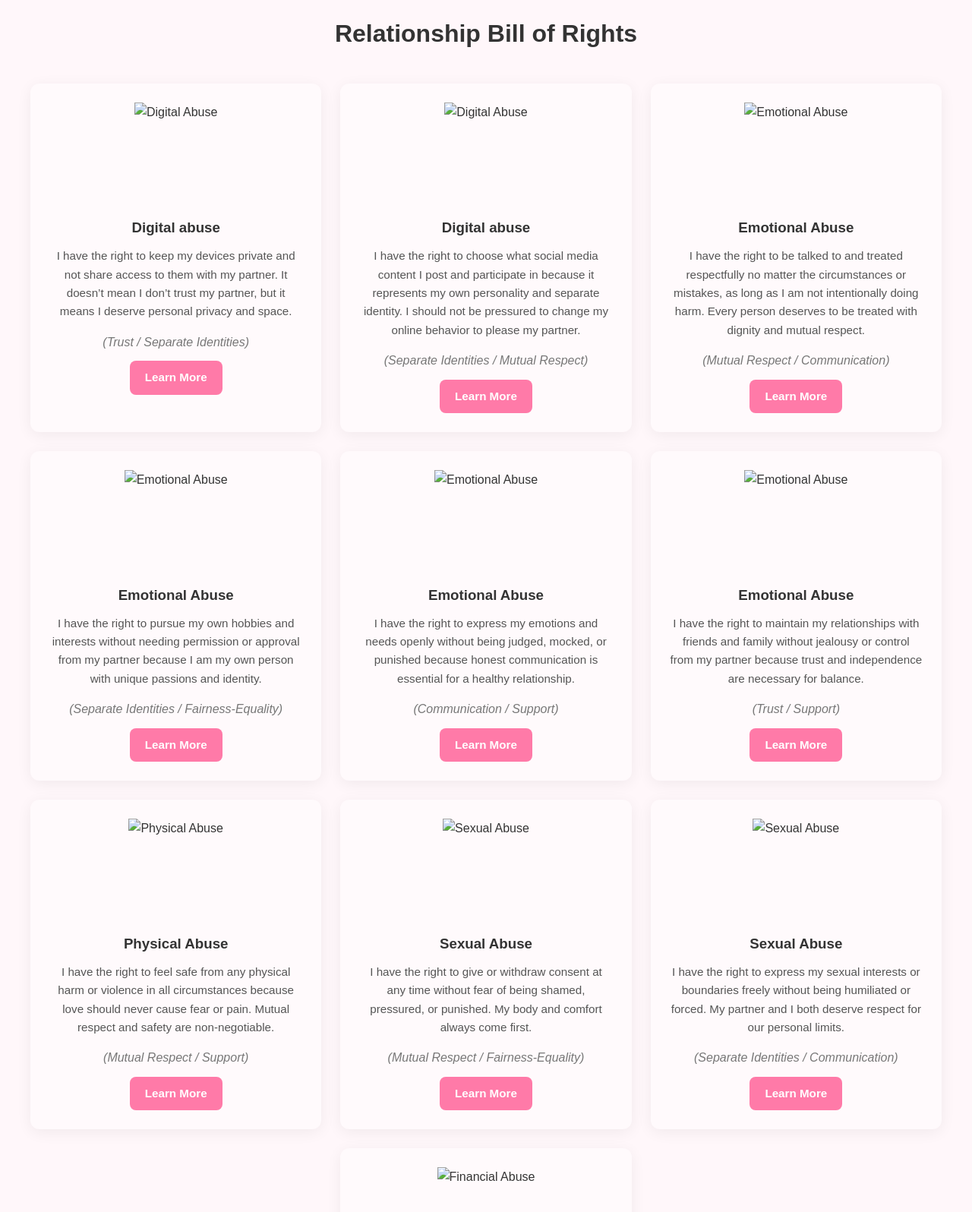
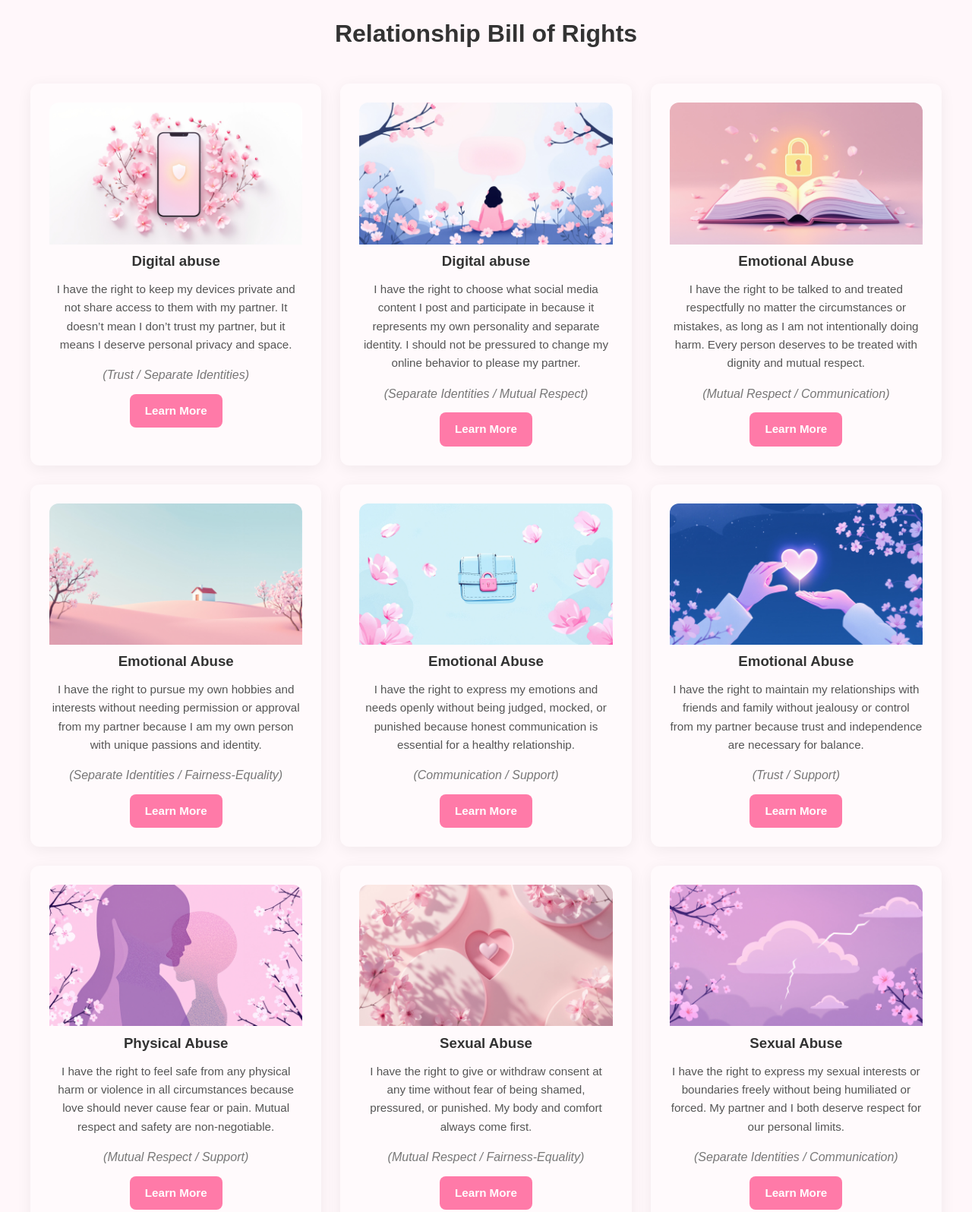
Before and after one commit to kazakovanodira/kazakovanodira.github.io, a plain HTML site: page index.html in a window 1280 px wide. Shown: the part 1120-2716 px from the top of the page at 76% size. Drawn offline with Linux system fonts and the light colour scheme.

Commit message:
Update images

```diff
--- a/index.html
+++ b/index.html
@@ -39,7 +39,7 @@
 
         <div class="project-card">
             <div class="card-img-wrap">
-                <img src="images/digital1.png" alt="Digital Abuse">
+                <img src="images/1.jpg" alt="Digital Abuse">
             </div>
             <h3>Digital abuse</h3>
             <p>I have the right to keep my devices private and not share access to them with my partner. It doesn’t mean I don’t trust my partner, but it means I deserve personal privacy and space.</p>
@@ -49,7 +49,7 @@
 
         <div class="project-card">
             <div class="card-img-wrap">
-                <img src="images/digital2.png" alt="Digital Abuse">
+                <img src="images/2.jpg" alt="Digital Abuse">
             </div>
             <h3>Digital abuse</h3>
             <p>I have the right to choose what social media content I post and participate in because it represents my own personality and separate identity. I should not be pressured to change my online behavior to please my partner.</p>
@@ -59,7 +59,7 @@
 
         <div class="project-card">
             <div class="card-img-wrap">
-                <img src="images/emotional1.png" alt="Emotional Abuse">
+                <img src="images/3.jpg" alt="Emotional Abuse">
             </div>
             <h3>Emotional Abuse</h3>
             <p>I have the right to be talked to and treated respectfully no matter the circumstances or mistakes, as long as I am not intentionally doing harm. Every person deserves to be treated with dignity and mutual respect.</p>
@@ -69,7 +69,7 @@
 
         <div class="project-card">
             <div class="card-img-wrap">
-                <img src="images/emotional2.png" alt="Emotional Abuse">
+                <img src="images/4.jpg" alt="Emotional Abuse">
             </div>
             <h3>Emotional Abuse</h3>
             <p>I have the right to pursue my own hobbies and interests without needing permission or approval from my partner because I am my own person with unique passions and identity.</p>
@@ -79,7 +79,7 @@
 
         <div class="project-card">
             <div class="card-img-wrap">
-                <img src="images/emotional3.png" alt="Emotional Abuse">
+                <img src="images/5.jpg" alt="Emotional Abuse">
             </div>
             <h3>Emotional Abuse</h3>
             <p>I have the right to express my emotions and needs openly without being judged, mocked, or punished because honest communication is essential for a healthy relationship.</p>
@@ -89,7 +89,7 @@
 
         <div class="project-card">
             <div class="card-img-wrap">
-                <img src="images/emotional4.png" alt="Emotional Abuse">
+                <img src="images/6.jpg" alt="Emotional Abuse">
             </div>
             <h3>Emotional Abuse</h3>
             <p>I have the right to maintain my relationships with friends and family without jealousy or control from my partner because trust and independence are necessary for balance.</p>
@@ -99,7 +99,7 @@
 
         <div class="project-card">
             <div class="card-img-wrap">
-                <img src="images/physical.png" alt="Physical Abuse">
+                <img src="images/7.jpg" alt="Physical Abuse">
             </div>
             <h3>Physical Abuse</h3>
             <p>I have the right to feel safe from any physical harm or violence in all circumstances because love should never cause fear or pain. Mutual respect and safety are non-negotiable.</p>
@@ -109,7 +109,7 @@
 
         <div class="project-card">
             <div class="card-img-wrap">
-                <img src="images/sexual1.png" alt="Sexual Abuse">
+                <img src="images/8.jpg" alt="Sexual Abuse">
             </div>
             <h3>Sexual Abuse</h3>
             <p>I have the right to give or withdraw consent at any time without fear of being shamed, pressured, or punished. My body and comfort always come first.</p>
@@ -119,7 +119,7 @@
 
         <div class="project-card">
             <div class="card-img-wrap">
-                <img src="images/sexual2.png" alt="Sexual Abuse">
+                <img src="images/9.jpg" alt="Sexual Abuse">
             </div>
             <h3>Sexual Abuse</h3>
             <p>I have the right to express my sexual interests or boundaries freely without being humiliated or forced. My partner and I both deserve respect for our personal limits.</p>
@@ -129,7 +129,7 @@
 
         <div class="project-card">
             <div class="card-img-wrap">
-                <img src="images/financial.png" alt="Financial Abuse">
+                <img src="images/10.jpg" alt="Financial Abuse">
             </div>
             <h3>Financial Abuse</h3>
             <p>I have the right to earn, save, and spend my own money as I choose because I am an independent individual with my own needs and responsibilities.</p>
--- a/styles.css
+++ b/styles.css
@@ -177,7 +177,6 @@ body {
 }
 .card-img-wrap {
     width: 100%;
-    height: 150px;
     overflow: hidden;
     border-radius: 12px 12px 0 0;
 }
```
Also changed, not shown: images/1.jpg (added), images/10.jpg (added), images/2.jpg (added), images/3.jpg (added), images/4.jpg (added), images/5.jpg (added), images/6.jpg (added), images/7.jpg (added), images/8.jpg (added), images/9.jpg (added).
